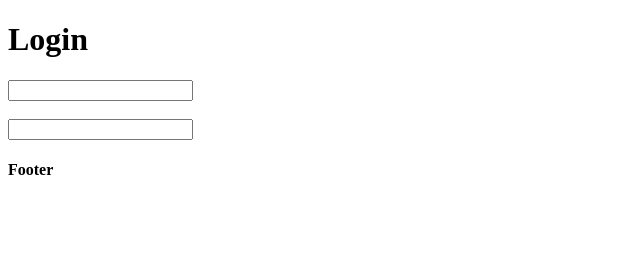
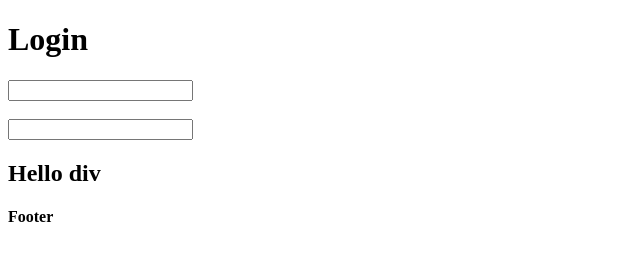
Before and after one commit to vasundharaa-03/Git-Floder, a plain HTML site: page Clint/index.html in a window 1280 px wide. Shown: the whole page, without its empty margins (0-640 px from the left). Drawn offline with Linux system fonts and the light colour scheme.

Commit message:
create in body div

```diff
--- a/Clint/index.html
+++ b/Clint/index.html
@@ -12,6 +12,9 @@
         <input type="text"><br><br>
         <input type="text">
     </div>
+    <div class="body">
+        <h2>Hello div</h2>
+    </div>
     <div class="submain">
         <h4>Footer</h4>
     </div>
```
